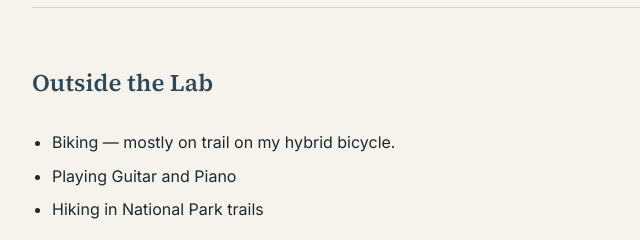
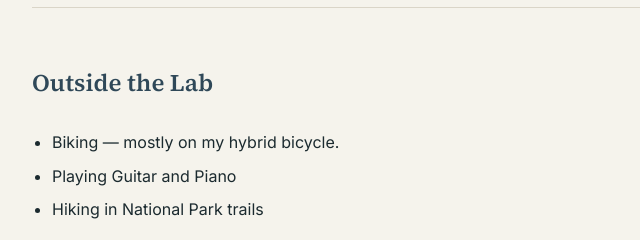
Before and after one commit to mahbub2251/mahbub2251.github.io, a plain HTML site: page index.html in a window 1280 px wide. Shown: the part 3060-3300 px from the top of the page, 272-912 px from the left. Drawn offline with Linux system fonts and the light colour scheme.

Commit message:
Update index.html

```diff
--- a/index.html
+++ b/index.html
@@ -148,7 +148,7 @@
     <div class="section-body">
       <!-- <p>Replace this with whatever you actually want people to know about you. A few short lines works better than a long list — pick two or three things.</p> -->
       <ul class="hobby-list">
-        <li>Biking — mostly on trail on my hybrid bicycle.</li>
+        <li>Biking — mostly on my hybrid bicycle.</li>
         <li>Playing Guitar and Piano</li>
         <li>Hiking in National Park trails</li>
       </ul>
```
